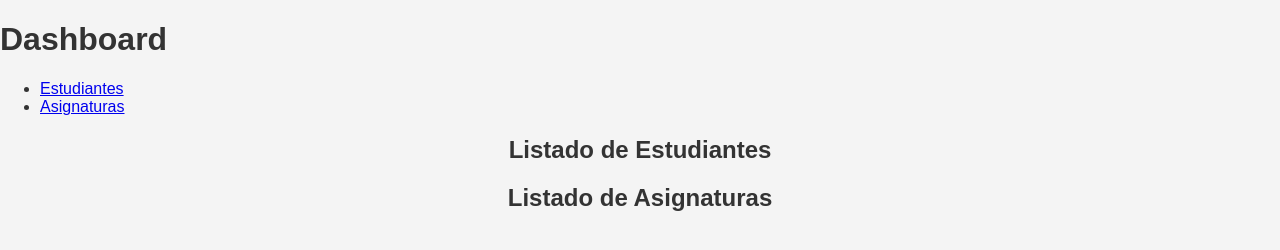
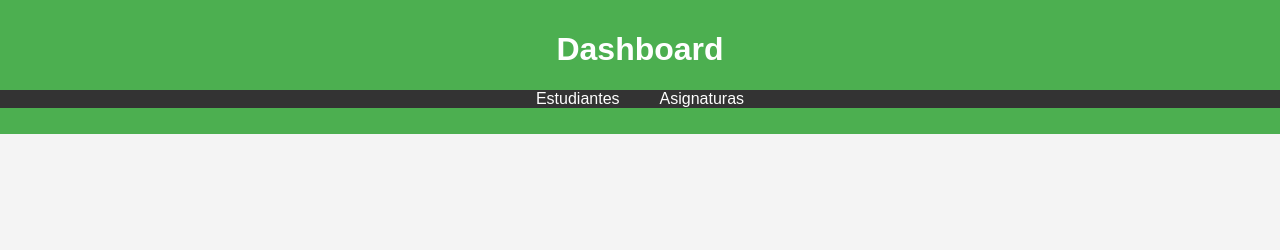
Before and after one commit to ElMopri/TrabajoHTMLPW, a plain HTML site: page dashboard.html in a window 1280 px wide. Drawn offline with Linux system fonts and the light colour scheme.

Commit message:
se agrego el css del dashboard

```diff
--- a/scripts.js
+++ b/scripts.js
@@ -28,4 +28,7 @@ document.addEventListener("DOMContentLoaded",function(){
             window.location.href = "index.html";
         });
     }
+
+
+
 });
--- a/styles.css
+++ b/styles.css
@@ -57,3 +57,43 @@ p a {
 p a:hover {
     text-decoration: underline;
 }
+
+header {
+    background-color: #4caf50;
+    color: white;
+    padding: 10px 0;
+    text-align: center;
+}
+
+nav ul {
+    list-style: none;
+    padding: 0;
+    display: flex;
+    justify-content: center;
+    background-color: #333;
+}
+
+nav ul li {
+    margin: 0 20px;
+}
+
+nav ul li a {
+    color: white;
+    text-decoration: none;
+}
+
+nav ul li a:hover {
+    text-decoration: underline;
+}
+
+main {
+    padding: 20px;
+}
+
+.contenido {
+    display: none;
+}
+
+.contenido.active {
+    display: block;
+}
```
